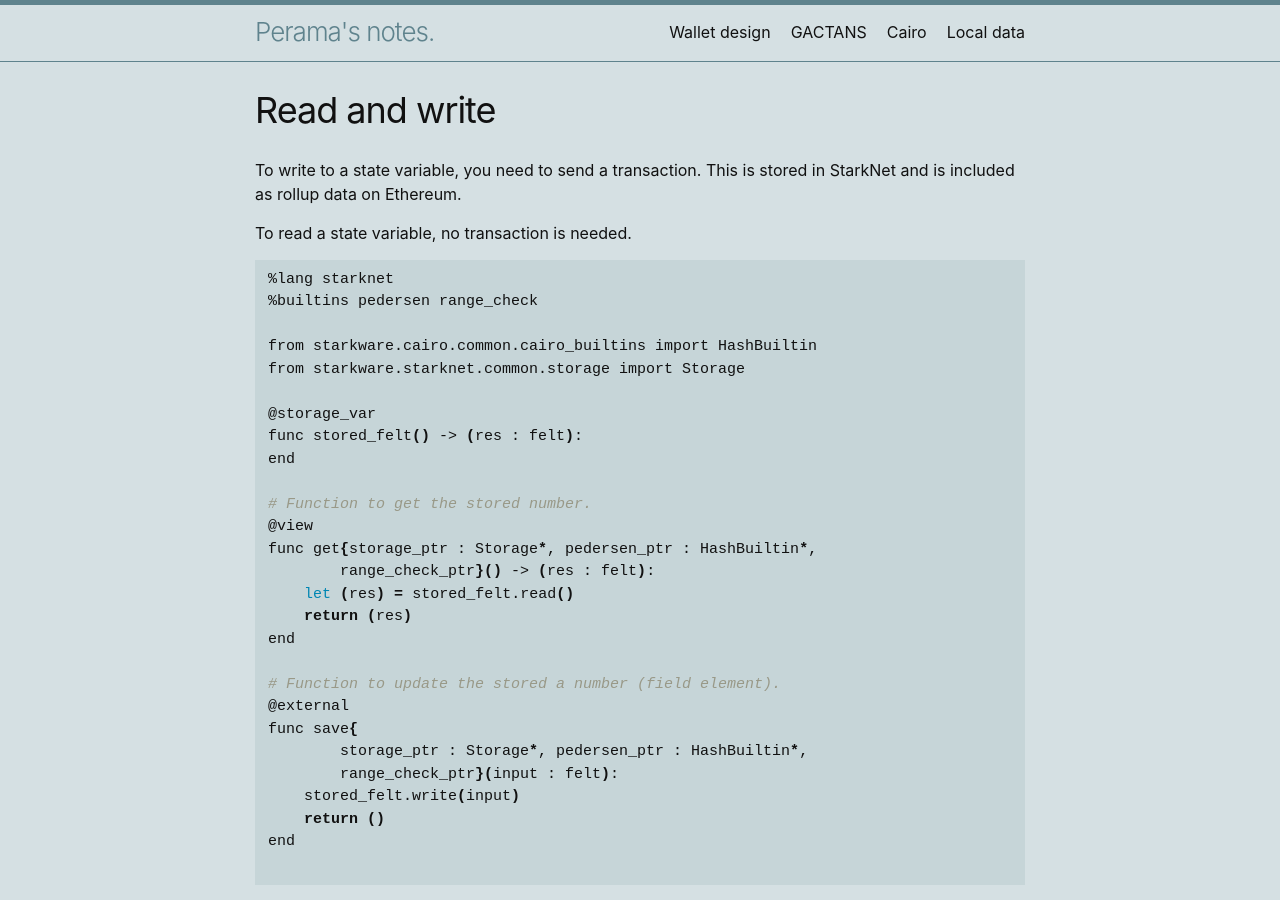
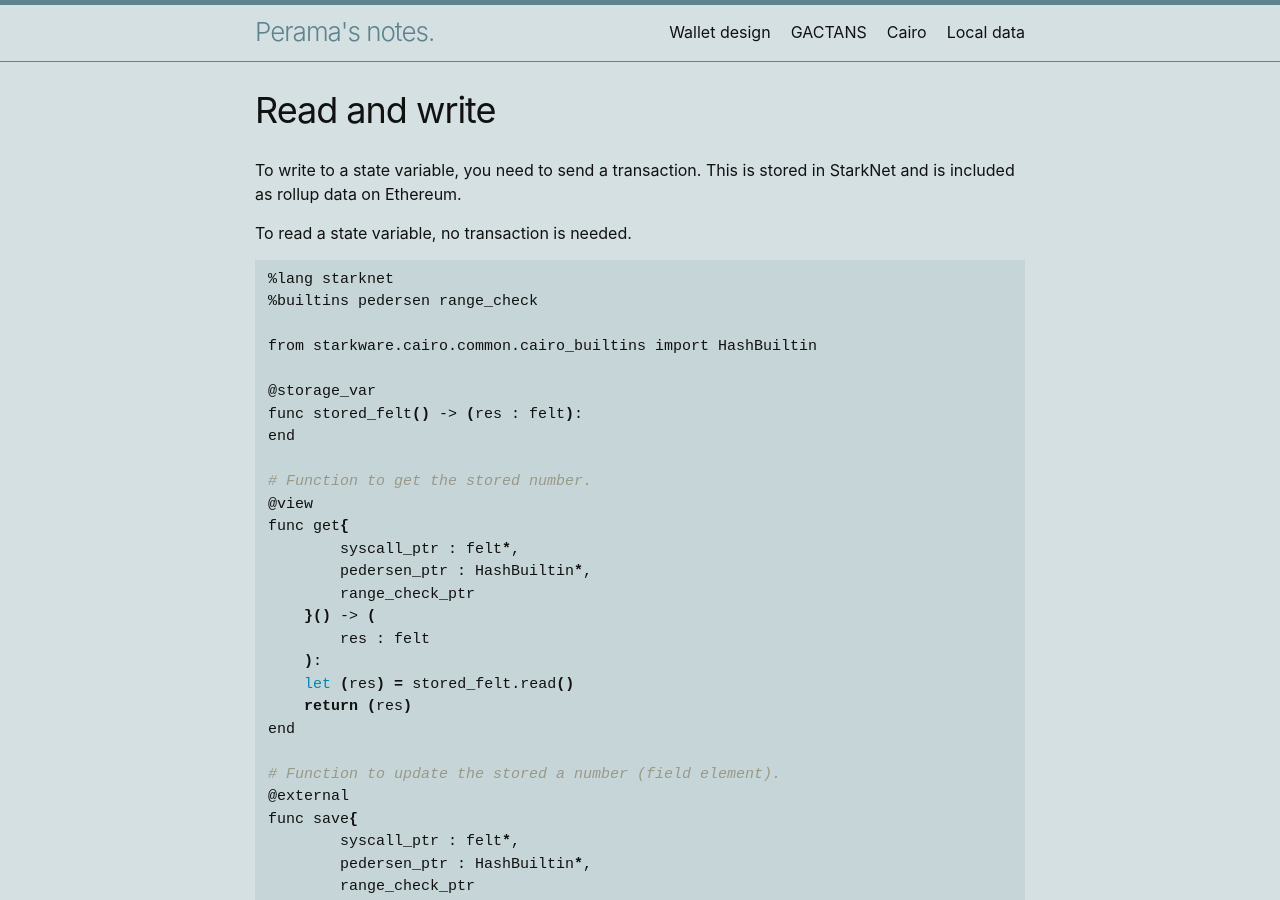
Before and after one commit to perama-v/perama-v.github.io, a Jekyll site: the page built from docs/cairo/examples/read_write.md, in a window 1280 px wide and 900 px high. Built offline with Jekyll 4.4.1, drawn with Linux system fonts in a browser that asks for light colours.

Commit message:
Update read_write.md

```diff
--- a/docs/cairo/examples/read_write.md
+++ b/docs/cairo/examples/read_write.md
@@ -15,7 +15,6 @@ To read a state variable, no transaction is needed.
 %builtins pedersen range_check
 
 from starkware.cairo.common.cairo_builtins import HashBuiltin
-from starkware.starknet.common.storage import Storage
 
 @storage_var
 func stored_felt() -> (res : felt):
@@ -23,8 +22,13 @@ end
 
 # Function to get the stored number.
 @view
-func get{storage_ptr : Storage*, pedersen_ptr : HashBuiltin*,
-        range_check_ptr}() -> (res : felt):
+func get{
+        syscall_ptr : felt*,
+        pedersen_ptr : HashBuiltin*,
+        range_check_ptr
+    }() -> (
+        res : felt
+    ):
     let (res) = stored_felt.read()
     return (res)
 end
@@ -32,8 +36,12 @@ end
 # Function to update the stored a number (field element).
 @external
 func save{
-        storage_ptr : Storage*, pedersen_ptr : HashBuiltin*,
-        range_check_ptr}(input : felt):
+        syscall_ptr : felt*,
+        pedersen_ptr : HashBuiltin*,
+        range_check_ptr
+    }(
+        input : felt
+    ):
     stored_felt.write(input)
     return ()
 end
```
